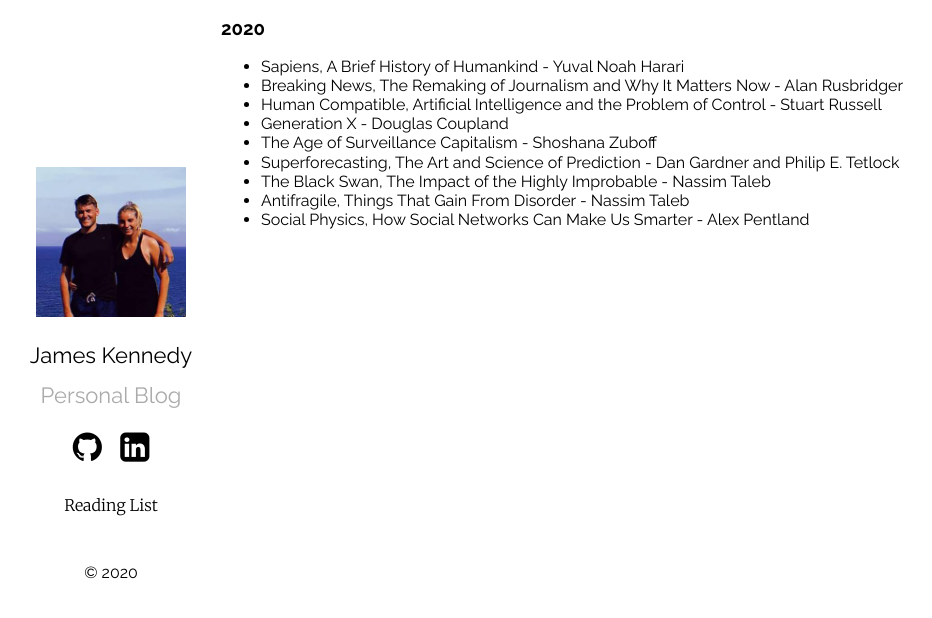
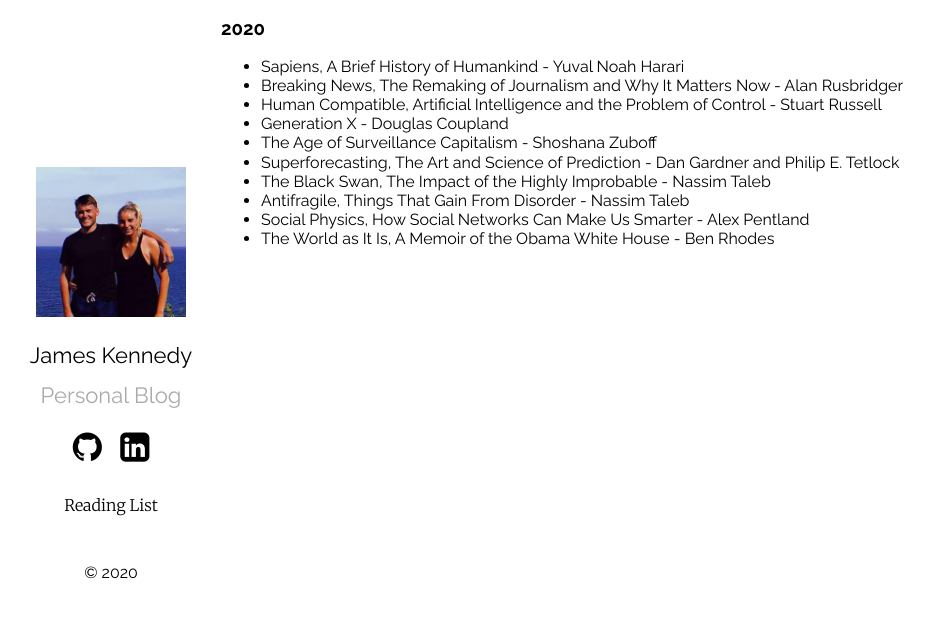
Before and after one commit to jkennedy559/jkennedy559.github.io, a Jekyll site: the page built from reading_list.html, in a window 1280 px wide. Shown: the top 618 px of the page, without its empty margins (74-1006 px from the left). Built offline with Jekyll 4.4.1, drawn with Linux system fonts in a browser that asks for light colours.

Commit message:
novel added

```diff
--- a/_data/books_list.yml
+++ b/_data/books_list.yml
@@ -10,3 +10,4 @@ toc:
       - name: The Black Swan, The Impact of the Highly Improbable - Nassim Taleb
       - name: Antifragile, Things That Gain From Disorder - Nassim Taleb
       - name: Social Physics, How Social Networks Can Make Us Smarter - Alex Pentland
+      - name: The World as It Is, A Memoir of the Obama White House - Ben Rhodes
```
